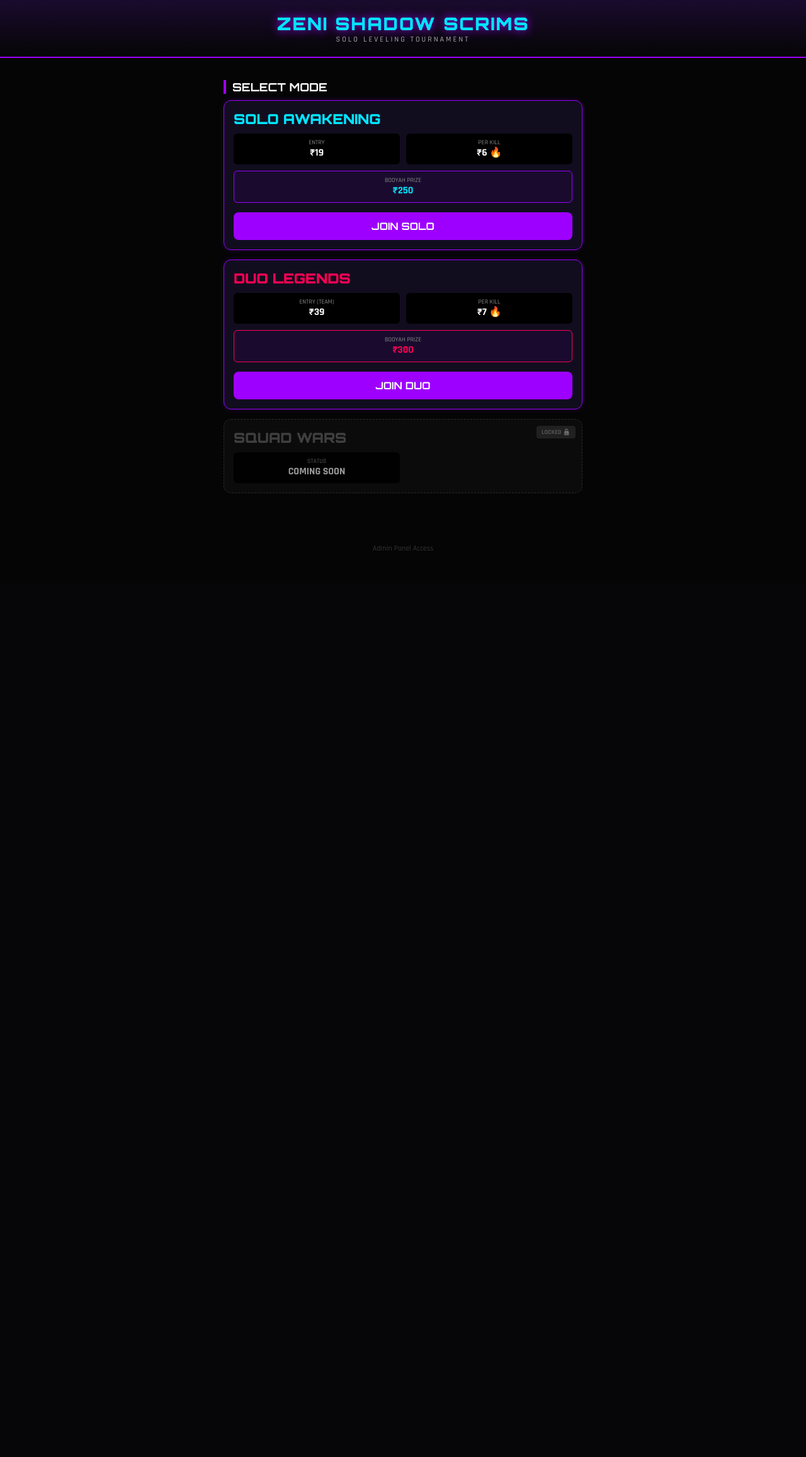
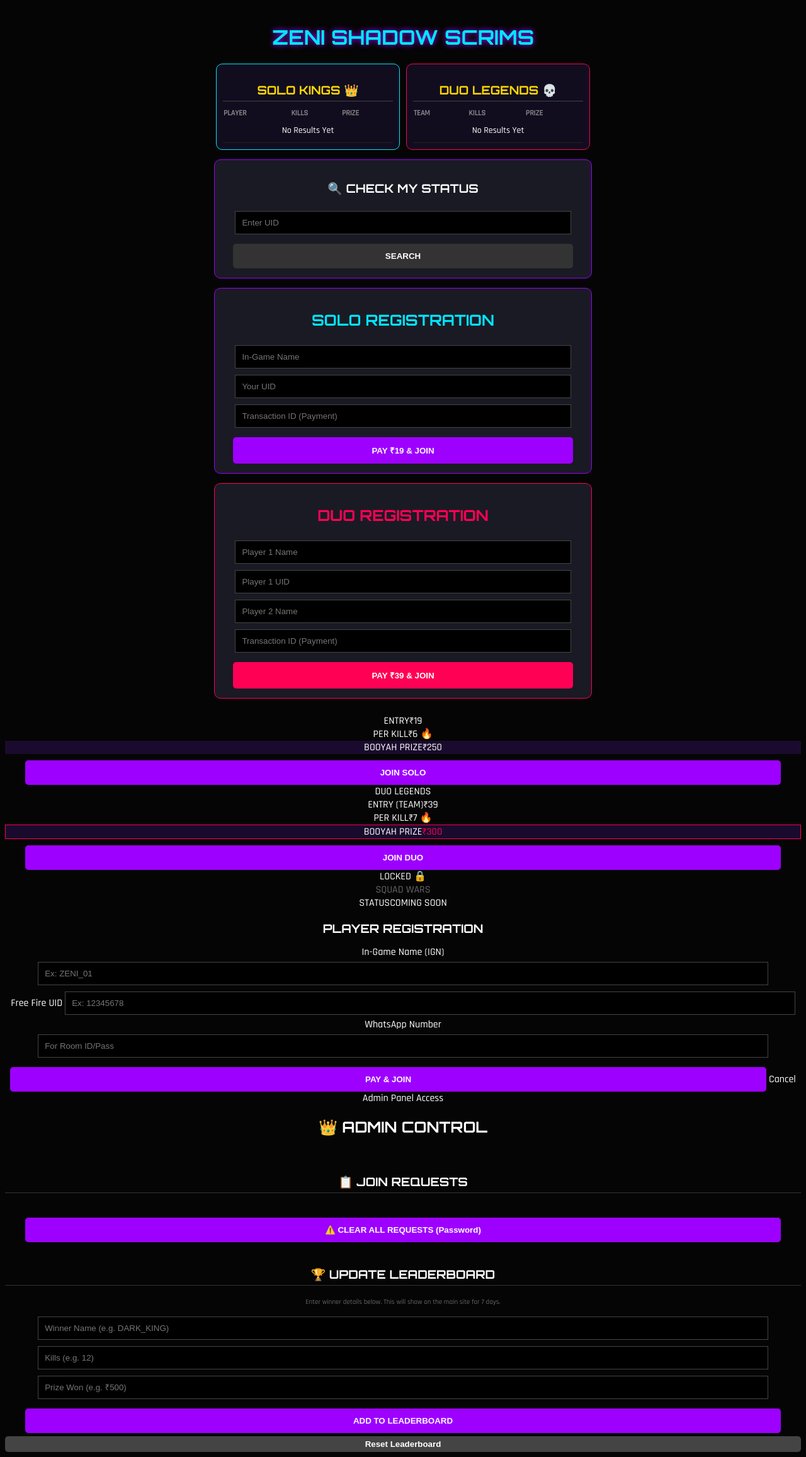
Before and after one commit to dynamaxhunt/ZENI-TOURNAMENT-DASHBOARD-, a Flask app: page / in a window 1280 px wide. Shown: the whole page at 63% size. Before the commit the page ends 874 px from the top, so only its background shows below. Run offline with Flask 3, Linux system fonts and the light colour scheme.

Commit message:
Update index.html

```diff
--- a/templates/index.html
+++ b/templates/index.html
@@ -3,142 +3,102 @@
 <head>
     <meta charset="UTF-8">
     <meta name="viewport" content="width=device-width, initial-scale=1.0">
-    <title>ZENI SHADOW SCRIMS | Official Tournament</title>
+    <title>ZENI SHADOW SCRIMS</title>
 
-    <link rel="icon" type="image/jpg" href="favicon.jpg">
+    <link rel="icon" type="image/jpeg" href="{{ url_for('static', filename='favicon.jpg') }}">
 
-    <link href="https://fonts.googleapis.com/css2?family=Orbitron:wght@400;700;900&family=Rajdhani:wght@500;700&display=swap" rel="stylesheet">
+    <link href="https://fonts.googleapis.com/css2?family=Orbitron:wght@700&family=Rajdhani:wght@500&display=swap" rel="stylesheet">
+    <style>
+        body { background: #050505; color: white; font-family: 'Rajdhani', sans-serif; text-align: center; }
+        h1, h2, h3 { font-family: 'Orbitron', sans-serif; }
+        .container { max-width: 600px; margin: 0 auto; padding: 10px; }
 
-    <style>
-        :root {
-            --primary: #9d00ff; /* Shadow Purple */
-            --accent: #00e5ff; /* Jin Woo Blue */
-            --bg: #050505;
-            --card-bg: #110d1f;
-            --text: #ffffff;
-            --gold: #ffd700;
-        }
+        /* Leaderboard Styles */
+        .lb-container { display: flex; gap: 10px; flex-wrap: wrap; justify-content: center; margin-top: 20px; }
+        .lb-box { background: #110d1f; border: 1px solid #333; padding: 10px; width: 45%; min-width: 250px; border-radius: 10px; }
+        .lb-title { color: gold; border-bottom: 1px solid #444; padding-bottom: 5px; margin-bottom: 10px; }
+        table { width: 100%; border-collapse: collapse; font-size: 14px; }
+        th { text-align: left; color: #888; font-size: 12px; }
+        td { border-bottom: 1px solid #222; padding: 5px 0; }
+        .winner-name { color: #00e5ff; font-weight: bold; }
 
-        * { box-sizing: border-box; margin: 0; padding: 0; font-family: 'Rajdhani', sans-serif; }
-
-        body { background-color: var(--bg); color: var(--text); padding-bottom: 50px; }
-
-        /* HEADER & BANNER */
-        .header { text-align: center; padding: 20px; background: linear-gradient(180deg, #1a0b2e 0%, #050505 100%); border-bottom: 2px solid var(--primary); }
-        .logo-text { font-family: 'Orbitron', sans-serif; font-size: 28px; font-weight: 900; color: var(--accent); text-shadow: 0 0 15px var(--primary); letter-spacing: 2px; }
-
-        .container { max-width: 600px; margin: 0 auto; padding: 15px; }
-
-        /* LEADERBOARD SECTION (Public) */
-        .leaderboard-box {
-            background: rgba(157, 0, 255, 0.1); border: 1px solid var(--primary);
-            border-radius: 10px; padding: 15px; margin-bottom: 25px;
-            display: none; /* Hidden by default, shows if data exists */
-        }
-        .lb-title { text-align: center; color: var(--gold); font-family: 'Orbitron'; margin-bottom: 10px; text-transform: uppercase; }
-        .lb-table { width: 100%; border-collapse: collapse; font-size: 14px; }
-        .lb-table th { text-align: left; color: #aaa; padding: 5px; border-bottom: 1px solid #333; }
-        .lb-table td { padding: 8px 5px; border-bottom: 1px solid #222; }
-        .rank-1 { color: var(--gold); font-weight: bold; text-shadow: 0 0 5px var(--gold); }
-
-        /* MATCH CARDS */
-        .section-title { font-family: 'Orbitron'; color: #fff; margin: 20px 0 10px; font-size: 18px; border-left: 4px solid var(--primary); padding-left: 10px; }
-
-        .match-card {
-            background: var(--card-bg); border: 1px solid #333; border-radius: 12px;
-            padding: 15px; margin-bottom: 15px; position: relative; overflow: hidden;
-            transition: 0.3s;
-        }
-
-        /* Active Card Style */
-        .active-card { border: 1px solid var(--primary); box-shadow: 0 0 10px rgba(157, 0, 255, 0.2); }
-        .active-card:hover { transform: translateY(-2px); box-shadow: 0 0 20px rgba(157, 0, 255, 0.4); }
-
-        /* Disabled Card Style */
-        .disabled-card { opacity: 0.6; filter: grayscale(1); border: 1px dashed #444; }
-        .coming-soon-badge {
-            position: absolute; top: 10px; right: 10px; background: #333; color: #888;
-            font-size: 10px; padding: 4px 8px; border-radius: 4px; font-weight: bold;
-        }
-
-        .mode-header { display: flex; justify-content: space-between; align-items: center; margin-bottom: 10px; }
-        .mode-name { font-size: 22px; font-weight: 800; font-family: 'Orbitron'; color: white; }
-        .solo-text { color: var(--accent); }
-        .duo-text { color: #ff0055; }
-
-        .stats-grid { display: grid; grid-template-columns: 1fr 1fr; gap: 10px; font-size: 14px; }
-        .stat-item { background: #000; padding: 8px; border-radius: 6px; text-align: center; }
-        .stat-label { color: #888; font-size: 10px; display: block; }
-        .stat-val { font-weight: bold; color: #fff; font-size: 16px; }
-
-        .join-btn {
-            display: block; width: 100%; background: var(--primary); color: white;
-            padding: 12px; text-align: center; border: none; border-radius: 8px;
-            font-family: 'Orbitron'; font-weight: bold; font-size: 16px; margin-top: 15px;
-            cursor: pointer; text-decoration: none;
-        }
-        .join-btn:hover { background: #b62eff; }
-
-        /* REGISTRATION FORM (Hidden Overlay) */
-        .modal {
-            display: none; position: fixed; top: 0; left: 0; width: 100%; height: 100%;
-            background: rgba(0,0,0,0.9); z-index: 1000; justify-content: center; align-items: center;
-        }
-        .modal-content {
-            background: #1a1a24; padding: 25px; width: 90%; max-width: 400px;
-            border-radius: 15px; border: 1px solid var(--primary);
-        }
-        .input-group { margin-bottom: 15px; }
-        .input-group label { display: block; color: #aaa; margin-bottom: 5px; font-size: 14px; }
-        .input-group input {
-            width: 100%; padding: 12px; background: #000; border: 1px solid #444;
-            color: white; border-radius: 6px; outline: none;
-        }
-        .confirm-btn { background: var(--accent); color: #000; width: 100%; padding: 12px; border: none; font-weight: bold; border-radius: 6px; cursor: pointer; }
-        .close-btn { color: #ff4444; text-align: center; display: block; margin-top: 15px; cursor: pointer; }
-
-        /* ADMIN PANEL (Bottom) */
-        .admin-toggle { text-align: center; margin-top: 50px; color: #333; font-size: 12px; cursor: pointer; }
-        .admin-panel { display: none; background: #111; padding: 20px; border-top: 2px solid #333; margin-top: 20px; }
-        .admin-input { background: #222; color: #fff; border: 1px solid #444; padding: 5px; margin: 5px 0; width: 100%; }
-        .danger-btn { background: #ff0044; color: white; padding: 10px; width: 100%; border: none; border-radius: 5px; margin-top: 10px; cursor: pointer; }
-        .success-btn { background: #00e676; color: #000; padding: 10px; width: 100%; border: none; border-radius: 5px; margin-top: 10px; cursor: pointer; }
-
+        .card { background: #1a1a24; border: 1px solid #9d00ff; padding: 15px; margin: 15px 0; border-radius: 10px; }
+        input { padding: 10px; margin: 5px 0; width: 90%; background: #000; color: white; border: 1px solid #444; }
+        button { width: 95%; padding: 12px; background: #9d00ff; color: white; border: none; font-weight: bold; cursor: pointer; border-radius: 5px; margin-top: 10px; }
     </style>
 </head>
 <body>
+    <div class="container">
+        <h1 style="color:#00e5ff; text-shadow: 0 0 10px #9d00ff;">ZENI SHADOW SCRIMS</h1>
 
-    <header class="header">
-        <div class="logo-text">ZENI SHADOW SCRIMS</div>
-        <p style="color: #aaa; font-size: 12px; letter-spacing: 3px;">SOLO LEVELING TOURNAMENT</p>
-    </header>
+        <div class="lb-container">
+            <div class="lb-box" style="border-color: #00e5ff;">
+                <h3 class="lb-title">SOLO KINGS 👑</h3>
+                <table>
+                    <tr><th>PLAYER</th><th>KILLS</th><th>PRIZE</th></tr>
+                    {% for p in solo_lb %}
+                    <tr>
+                        <td class="winner-name">{{ p.name }}</td>
+                        <td>{{ p.kills }} ⚔️</td>
+                        <td style="color:lightgreen">{{ p.prize }}</td>
+                    </tr>
+                    {% else %}
+                    <tr><td colspan="3" style="text-align:center; padding:10px;">No Results Yet</td></tr>
+                    {% endfor %}
+                </table>
+            </div>
 
-    <div class="container">
-
-        <div id="leaderboardDisplay" class="leaderboard-box">
-            <h3 class="lb-title">🏆 WEEKLY HALL OF FAME</h3>
-            <table class="lb-table">
-                <thead>
+            <div class="lb-box" style="border-color: #ff0055;">
+                <h3 class="lb-title">DUO LEGENDS 💀</h3>
+                <table>
+                    <tr><th>TEAM</th><th>KILLS</th><th>PRIZE</th></tr>
+                    {% for p in duo_lb %}
                     <tr>
-                        <th width="15%">#</th>
-                        <th>PLAYER</th>
-                        <th>KILLS</th>
-                        <th>WON</th>
+                        <td class="winner-name" style="color:#ff0055">{{ p.name }}</td>
+                        <td>{{ p.kills }} ⚔️</td>
+                        <td style="color:lightgreen">{{ p.prize }}</td>
                     </tr>
-                </thead>
-                <tbody id="lbBody">
-                    </tbody>
-            </table>
-            <small style="display:block; text-align:center; color:#555; margin-top:10px;">Resets Weekly</small>
+                    {% else %}
+                    <tr><td colspan="3" style="text-align:center; padding:10px;">No Results Yet</td></tr>
+                    {% endfor %}
+                </table>
+            </div>
         </div>
 
-        <h2 class="section-title">SELECT MODE</h2>
+        <div class="card">
+            <h3>🔍 CHECK MY STATUS</h3>
+            <form action="/profile" method="get">
+                <input type="text" name="uid" placeholder="Enter UID" required>
+                <button type="submit" style="background:#333;">SEARCH</button>
+            </form>
+        </div>
 
-        <div class="match-card active-card">
-            <div class="mode-header">
-                <span class="mode-name solo-text">SOLO AWAKENING</span>
-            </div>
-            <div class="stats-grid">
+        <div class="card">
+            <h2 style="color:#00e5ff">SOLO REGISTRATION</h2>
+            <form action="/register" method="post">
+                <input type="hidden" name="mode" value="SOLO">
+                <input type="text" name="p1_name" placeholder="In-Game Name" required>
+                <input type="text" name="p1_uid" placeholder="Your UID" required>
+                <input type="text" name="txn_id" placeholder="Transaction ID (Payment)" required>
+                <button type="submit">PAY ₹19 & JOIN</button>
+            </form>
+        </div>
+
+        <div class="card" style="border-color:#ff0055">
+            <h2 style="color:#ff0055">DUO REGISTRATION</h2>
+            <form action="/register" method="post">
+                <input type="hidden" name="mode" value="DUO">
+                <input type="text" name="p1_name" placeholder="Player 1 Name" required>
+                <input type="text" name="p1_uid" placeholder="Player 1 UID" required>
+                <br>
+                <input type="text" name="p2_name" placeholder="Player 2 Name" required>
+                <input type="text" name="txn_id" placeholder="Transaction ID (Payment)" required>
+                <button type="submit" style="background:#ff0055">PAY ₹39 & JOIN</button>
+            </form>
+        </div>
+    </div>
+</body>
+</html>
                 <div class="stat-item"><span class="stat-label">ENTRY</span><span class="stat-val">₹19</span></div>
                 <div class="stat-item"><span class="stat-label">PER KILL</span><span class="stat-val">₹6 🔥</span></div>
                 <div class="stat-item" style="grid-column: span 2; background: #1a0b2e; border: 1px solid var(--primary);">
```
